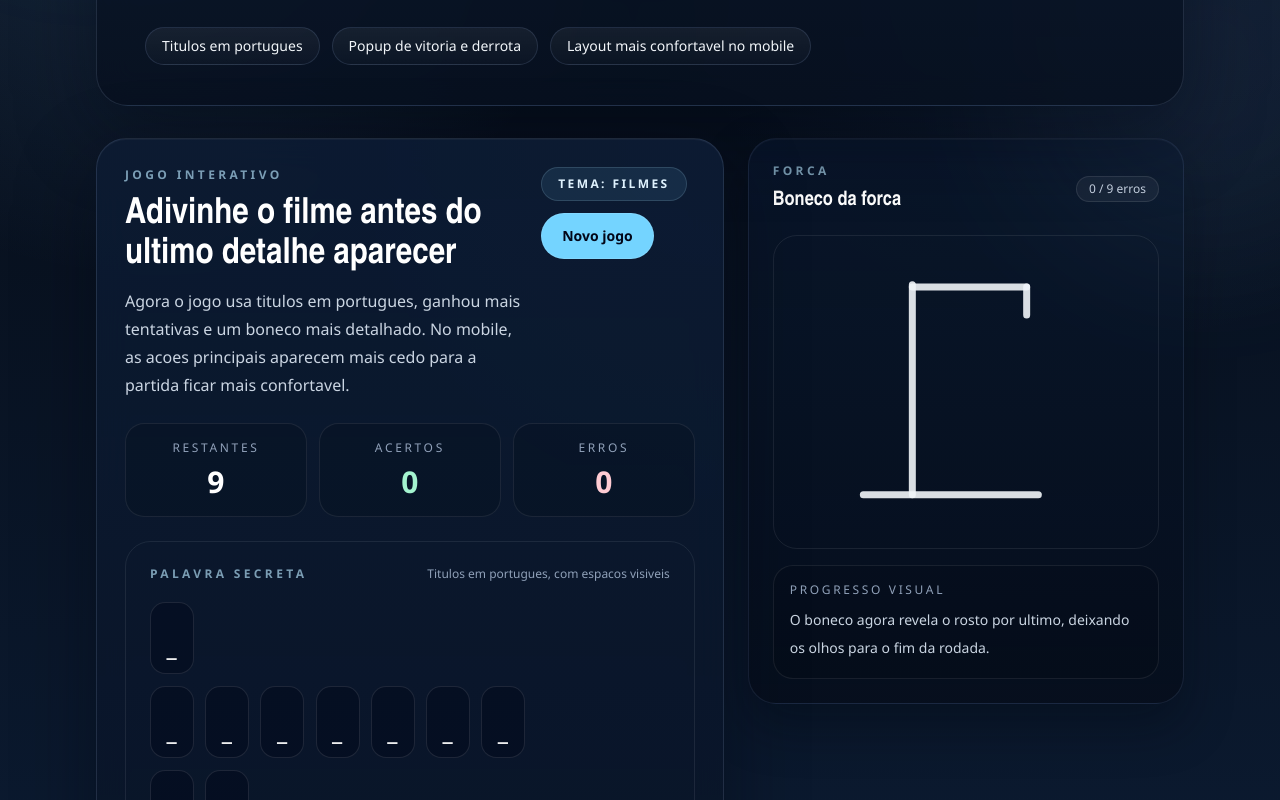
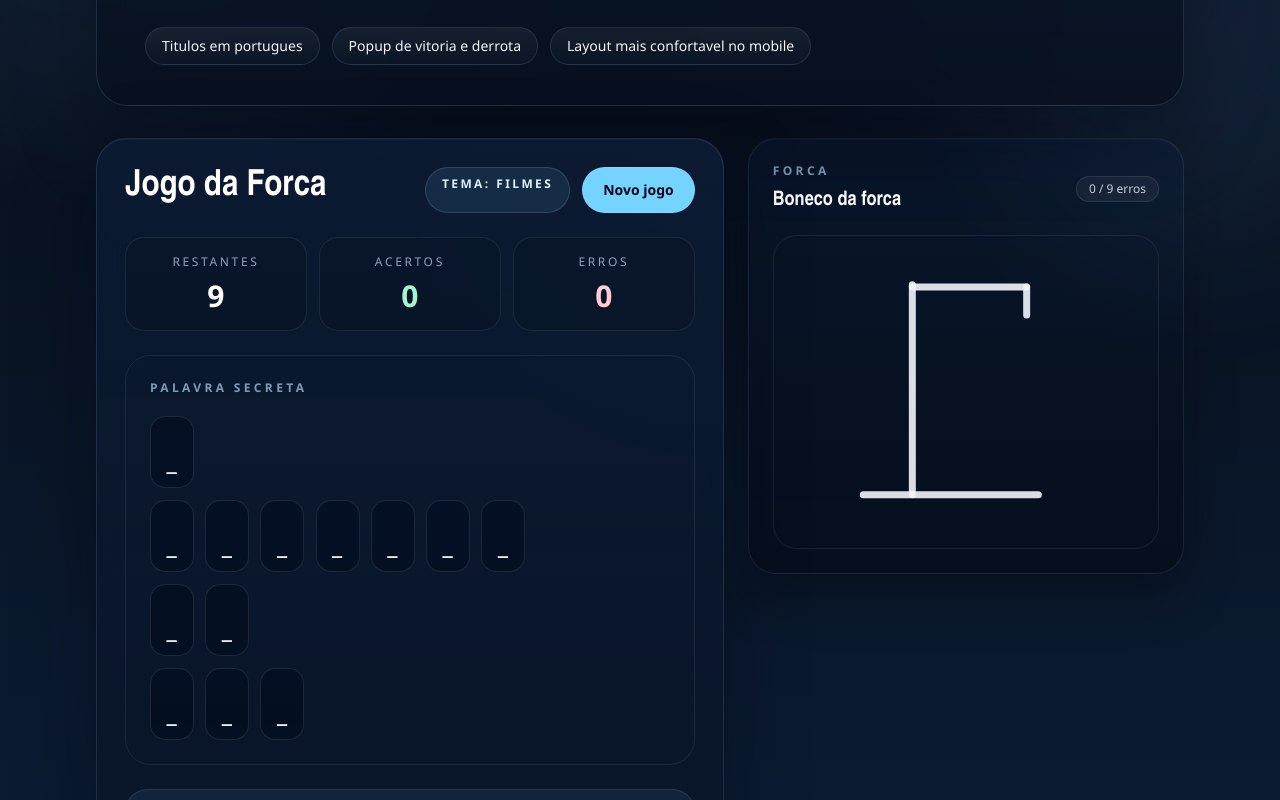
Before and after one commit to Leo-Chaves/CV-Leonardo-Chaves-, a Next.js app in the folder curriculo/: page /jogo-da-forca in a window 1280 px wide. Shown: the part 500-1300 px from the top of the page. Built offline with nearby package versions, Linux system fonts and the light colour scheme.

Commit message:
correções

```diff
--- a/curriculo/app/page.tsx
+++ b/curriculo/app/page.tsx
@@ -38,7 +38,7 @@ export default function Home() {
           <div className="grid gap-10 lg:grid-cols-[1.14fr_0.86fr] lg:items-center">
             <div>
               <span className="pill inline-flex rounded-full px-4 py-2 text-xs font-semibold uppercase tracking-[0.3em] text-sky-100/80">
-                Portfolio selecionado
+                Portfolio
               </span>
 
               <div className="mt-6">
@@ -74,9 +74,6 @@ export default function Home() {
               </p>
 
               <div className="mt-8 flex flex-wrap gap-3">
-                <span className="pill rounded-full px-4 py-2 text-sm font-medium text-slate-100">
-                  {personalInfo.location}
-                </span>
                 <a
                   href={`mailto:${personalInfo.email}`}
                   className="pill rounded-full px-4 py-2 text-sm font-medium text-slate-100 hover:border-sky-200/30 hover:bg-sky-200/10"
@@ -112,7 +109,7 @@ export default function Home() {
                   href="/jogo-da-forca"
                   className="rounded-full border border-sky-200/20 bg-sky-200/8 px-6 py-3 text-sm font-semibold text-sky-50 hover:-translate-y-0.5 hover:bg-sky-200/12"
                 >
-                  Abrir demo interativa
+                  Jogo da Forca
                 </Link>
               </div>
 
@@ -177,7 +174,7 @@ export default function Home() {
               href="/jogo-da-forca"
               className="inline-flex rounded-full border border-sky-200/20 bg-sky-200/8 px-5 py-3 text-sm font-semibold text-sky-50 hover:-translate-y-0.5 hover:bg-sky-200/12"
             >
-              Explorar demo
+              Abrir Jogo da Forca
             </Link>
           </div>
 
--- a/curriculo/components/hangman-figure.tsx
+++ b/curriculo/components/hangman-figure.tsx
@@ -9,13 +9,13 @@ const visibleClass = "opacity-100";
 
 export function HangmanFigure({ wrongGuesses, maxErrors }: HangmanFigureProps) {
   return (
-    <div className="surface-card rounded-[1.75rem] p-5 sm:p-6">
-      <div className="mb-5 flex items-center justify-between gap-3">
+    <div className="surface-card rounded-[1.75rem] p-4 sm:p-5 lg:p-6">
+      <div className="mb-4 flex items-center justify-between gap-3 sm:mb-5">
         <div>
           <p className="text-xs font-semibold uppercase tracking-[0.28em] text-sky-200/65">
             Forca
           </p>
-          <h3 className="mt-2 display-font text-xl font-semibold text-white">
+          <h3 className="mt-2 display-font text-lg font-semibold text-white sm:text-xl">
             Boneco da forca
           </h3>
         </div>
@@ -24,8 +24,11 @@ export function HangmanFigure({ wrongGuesses, maxErrors }: HangmanFigureProps) {
         </span>
       </div>
 
-      <div className="rounded-[1.5rem] border border-white/8 bg-[radial-gradient(circle_at_top,rgba(125,180,255,0.1),transparent_52%),rgba(3,10,22,0.35)] p-4">
-        <svg viewBox="0 0 240 240" className="mx-auto w-full max-w-[280px]">
+      <div className="rounded-[1.5rem] border border-white/8 bg-[radial-gradient(circle_at_top,rgba(125,180,255,0.1),transparent_52%),rgba(3,10,22,0.35)] p-3 sm:p-4">
+        <svg
+          viewBox="0 0 240 240"
+          className="mx-auto w-full max-w-[210px] sm:max-w-[250px] lg:max-w-[280px]"
+        >
           <line
             x1="32"
             y1="208"
@@ -152,15 +155,6 @@ export function HangmanFigure({ wrongGuesses, maxErrors }: HangmanFigureProps) {
           />
         </svg>
       </div>
-
-      <div className="mt-4 rounded-[1.25rem] border border-white/8 bg-black/10 p-4">
-        <p className="text-xs uppercase tracking-[0.22em] text-slate-400">
-          Progresso visual
-        </p>
-        <p className="mt-2 text-sm leading-7 text-slate-300">
-          O boneco agora revela o rosto por ultimo, deixando os olhos para o fim da rodada.
-        </p>
-      </div>
     </div>
   );
 }
--- a/curriculo/components/hangman-game.tsx
+++ b/curriculo/components/hangman-game.tsx
@@ -139,21 +139,17 @@ export function HangmanGame() {
 
   return (
     <>
-      <div className="grid gap-6 xl:grid-cols-[1.18fr_0.82fr]">
-        <section className="section-card order-1 rounded-[1.9rem] p-5 sm:p-7">
+      <div className="grid gap-6 xl:grid-cols-[1.18fr_0.82fr] xl:items-start">
+        <aside className="order-1 xl:order-2">
+          <HangmanFigure wrongGuesses={wrongLetters.length} maxErrors={MAX_ERRORS} />
+        </aside>
+
+        <section className="section-card order-2 rounded-[1.9rem] p-5 sm:p-7 xl:order-1">
           <div className="flex flex-col gap-5 md:flex-row md:items-start md:justify-between">
             <div>
-              <p className="text-xs font-semibold uppercase tracking-[0.28em] text-sky-200/65">
-                Jogo interativo
-              </p>
-              <h2 className="mt-3 display-font text-3xl font-semibold text-white sm:text-4xl">
-                Adivinhe o filme antes do ultimo detalhe aparecer
+              <h2 className="display-font text-3xl font-semibold text-white sm:text-4xl">
+                Jogo da Forca
               </h2>
-              <p className="mt-3 max-w-2xl text-sm leading-7 text-slate-300 sm:text-base">
-                Agora o jogo usa titulos em portugues, ganhou mais tentativas e um
-                boneco mais detalhado. No mobile, as acoes principais aparecem mais cedo
-                para a partida ficar mais confortavel.
-              </p>
             </div>
 
             <div className="flex flex-wrap gap-3">
@@ -202,7 +198,6 @@ export function HangmanGame() {
               <p className="text-xs font-semibold uppercase tracking-[0.28em] text-sky-200/65">
                 Palavra secreta
               </p>
-              <p className="text-xs text-slate-400">Titulos em portugues, com espacos visiveis</p>
             </div>
 
             <div className="mt-5 flex max-w-full flex-col items-start gap-3 overflow-hidden">
@@ -314,10 +309,6 @@ export function HangmanGame() {
             </div>
           </div>
         </section>
-
-        <aside className="order-2">
-          <HangmanFigure wrongGuesses={wrongLetters.length} maxErrors={MAX_ERRORS} />
-        </aside>
       </div>
 
       {showResultModal ? (
--- a/curriculo/components/project-card.tsx
+++ b/curriculo/components/project-card.tsx
@@ -27,7 +27,7 @@ export function ProjectCard({
           </h3>
         </div>
         <span className="rounded-full border border-sky-300/15 bg-sky-300/8 px-3 py-1 text-xs font-medium text-sky-100/80">
-          {href ? "Ao vivo" : "Conceito"}
+          {href ? "Jogar" : "Projeto"}
         </span>
       </div>
 
--- a/curriculo/data/portfolio.ts
+++ b/curriculo/data/portfolio.ts
@@ -1,6 +1,6 @@
 export const personalInfo = {
   name: "Leonardo Chaves da Paz",
-  role: "Desenvolvedor Full Stack em formacao",
+  role: "Desenvolvedor Full Stack",
   headline:
     "Construo interfaces claras, integracoes uteis e experiencias web pensadas para resolver problemas reais.",
   summary:
@@ -91,7 +91,7 @@ export const projects = [
       "Projeto autoral em Next.js criado como demonstracao de interface interativa, logica de jogo e cuidado visual dentro do proprio portfolio.",
     tags: ["Next.js", "TypeScript", "UX", "UI interativa"],
     href: "/jogo-da-forca",
-    cta: "Abrir demo",
+    cta: "Jogar",
   },
   {
     title: "Escola do Consenso",
```
